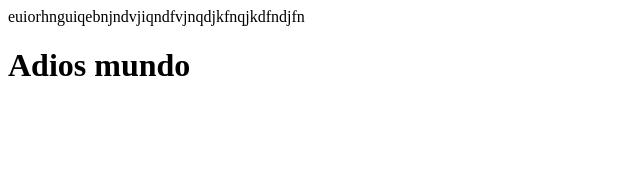
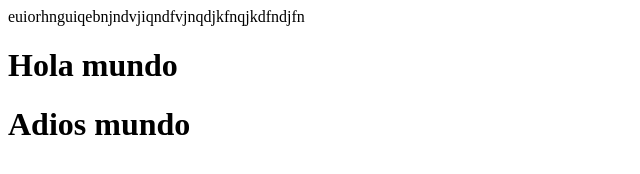
Before and after one commit to denezdas/DZO-IFS, a plain HTML site: page index.html in a window 1280 px wide. Shown: the whole page, without its empty margins (0-640 px from the left). Drawn offline with Linux system fonts and the light colour scheme.

Commit message:
Update index.html

```diff
--- a/index.html
+++ b/index.html
@@ -1,7 +1,7 @@
 euiorhnguiqebnjndvjiqndfvjnqdjkfnqjkdfndjfn
 <html>
 	<body>
-		<h1></h1>
+		<h1>Hola mundo</h1>
 		<h1>Adios mundo</h1>
 	</body>
 </html>
```
